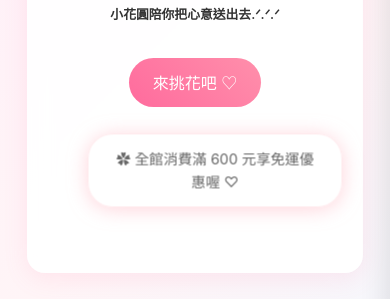
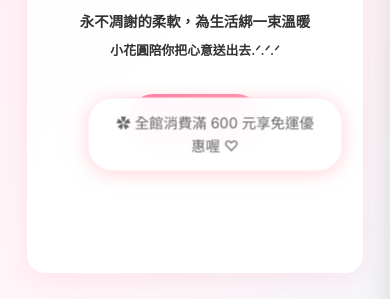
Before and after one commit to Ming-0422/Yuan-Flower, a plain HTML site: page index.html in a window 390 px wide. Shown: the part 281-580 px from the top of the page. Drawn offline with nearby package versions, Linux system fonts and the light colour scheme; no server answers; a web font is replaced by a local one.

Commit message:
deploy: 382374aaea924ac88bc175a673f750f1d5e10be3

```diff
--- a/style.css
+++ b/style.css
@@ -1446,7 +1446,7 @@ footer p {
         position: relative;
         bottom: auto;
         /* left and transform removed for proper centering */
-        margin-top: 2rem;
+        margin-top: -2.5rem; /* 向上移動 4.5rem */
         order: 3;
         /* 運費說明在最下方 */
         z-index: 3;
```
